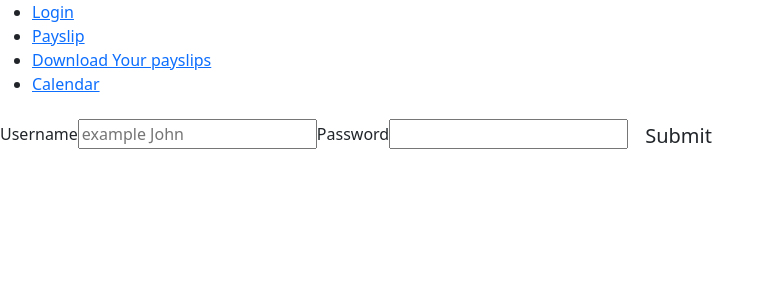
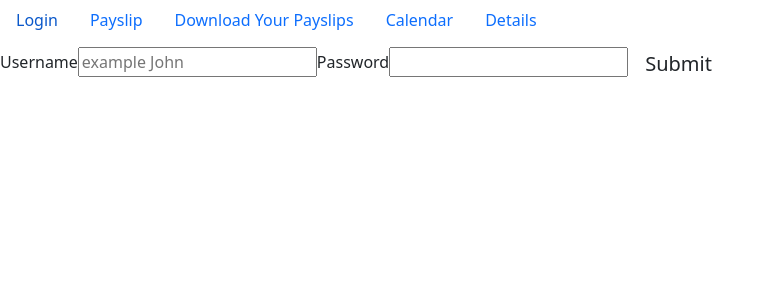
Before and after one commit to KaloyanBobev/payslip-app, a React (Create React App) app: page / in a window 1280 px wide. Shown: the top 300 px of the page, without its empty margins (0-774 px from the left). Built offline with nearby package versions, Linux system fonts and the light colour scheme.

Commit message:
update the navigation bar

```diff
--- a/src/pages/Navigation.js
+++ b/src/pages/Navigation.js
@@ -1,10 +1,19 @@
 import React from "react";
-import { Link, Outlet } from "react-router-dom";
+
+import Nav from "react-bootstrap/Nav";
 
 export default function Navigation() {
   return (
     <>
-      <nav>
+      <Nav defaultActiveKey="/" className="flex-row">
+        <Nav.Link href="/">Login</Nav.Link>
+        <Nav.Link href="payslip">Payslip</Nav.Link>
+        <Nav.Link href="download">Download Your Payslips</Nav.Link>
+        <Nav.Link href="calendar">Calendar</Nav.Link>
+        <Nav.Link href="details">Details</Nav.Link>
+      </Nav>
+
+      {/* <nav>
         <ul>
           <li>
             <Link to="/">Login</Link>
@@ -20,7 +29,7 @@ export default function Navigation() {
           </li>
         </ul>
       </nav>
-      <Outlet />
+      <Outlet /> */}
     </>
   );
 }
```
